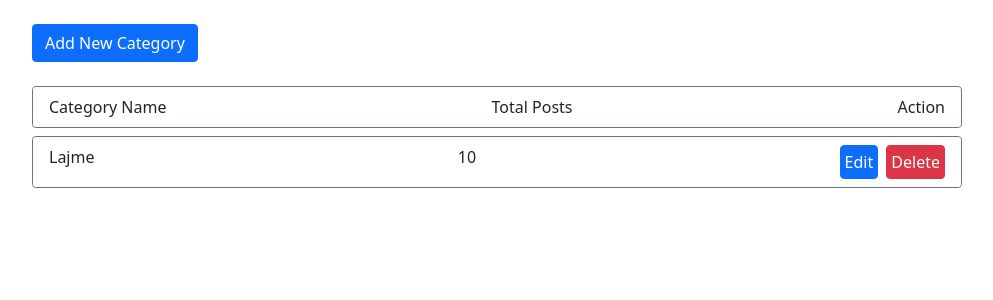
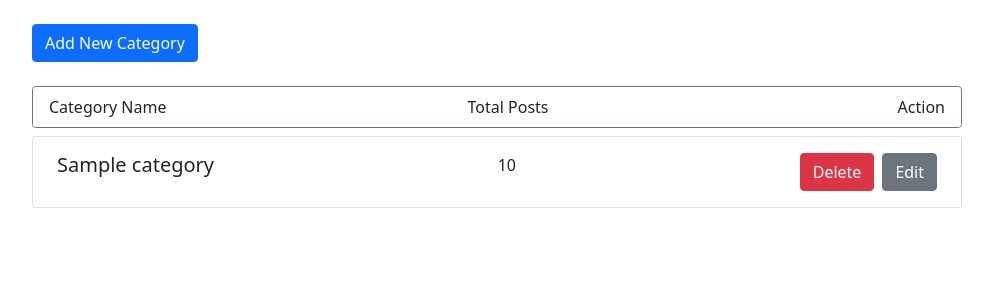
Before and after one commit to esekcacttus/basic-web-development-website-and-cms, a PHP site: page /cms/categories.php in a window 1280 px wide. Shown: the part 56-356 px from the top of the page, without its empty margins (50-1043 px from the left). Run offline with PHP 8.4, Linux system fonts and the light colour scheme; the visitor is signed in with stand-in values (Sample User, id 1); tables that the repository leaves empty hold one stand-in row (values such as "Sample post").

Commit message:
Category save completed, reload categories in UI

```diff
--- a/cms/categories.php
+++ b/cms/categories.php
@@ -16,6 +16,7 @@
     <meta name="viewport" content="width=device-width, initial-scale=1.0">
     <link href="https://cdn.jsdelivr.net/npm/bootstrap@5.0.0-beta1/dist/css/bootstrap.min.css" rel="stylesheet" integrity="sha384-giJF6kkoqNQ00vy+HMDP7azOuL0xtbfIcaT9wjKHr8RbDVddVHyTfAAsrekwKmP1" crossorigin="anonymous">
     <script src="https://cdn.jsdelivr.net/npm/bootstrap@5.0.0-beta1/dist/js/bootstrap.bundle.min.js" integrity="sha384-ygbV9kiqUc6oa4msXn9868pTtWMgiQaeYH7/t7LECLbyPA2x65Kgf80OJFdroafW" crossorigin="anonymous"></script>
+    <script src="https://cdnjs.cloudflare.com/ajax/libs/jquery/3.5.1/jquery.js" integrity="sha512-WNLxfP/8cVYL9sj8Jnp6et0BkubLP31jhTG9vhL/F5uEZmg5wEzKoXp1kJslzPQWwPT1eyMiSxlKCgzHLOTOTQ==" crossorigin="anonymous"></script>
     <title>Categories</title>
 </head>
 <body>
@@ -36,13 +37,13 @@
             <button type="button" class="btn-close" data-bs-dismiss="modal" aria-label="Close"></button>
       </div>
       <div class="modal-body">
-        <form class="add_task" id="add_task" name="add_category">
+        <form onkeyup="validateInputs();" class="add_task" id="add_task" name="add_category">
             <div class="mb-3">
                 <label for="exampleInputTitle" class="form-label">Category Name</label>
                 <input type="text" class="form-control " name="category"  id="category" aria-describedby="titleHelp">
                 <div id="category_message"></div>
             </div>
-            <button type="button" class="btn btn-primary" id="save_category">Save</button>
+            <button type="button" class="btn btn-primary" id="save_category" onclick="storeCategory();">Save</button>
         </form>
       </div>
     </div>
@@ -50,24 +51,18 @@
 </div>
     <br/>
 <div class="container">
-    <ul class=" border border-secondary col-10 list-group list-group-horizontal d-flex justify-content-between">
-    <li class="list-group-item border-0">Category Name</li>
-    <li class="list-group-item border-0 ">Total Posts</li>
-    <li class="list-group-item border-0 ">Action</li>
+    <ul class=" border border-secondary col-10 mb-2 list-group list-group-horizontal d-flex justify-content-between">
+        <li class="list-group-item border-0 ">Category Name</li>
+        <li class="list-group-item border-0 ">Total Posts</li>
+        <li class="list-group-item border-0 ms-5">Action</li>
     </ul>
-</div>
-<div class="container mt-2">
-    <ul class=" border border-secondary col-10 list-group list-group-horizontal d-flex justify-content-between">
-    <li class="list-group-item border-0 ">Lajme</li>
-    <li class="list-group-item border-0 ">10</li>
-    <li class="list-group-item border-0 ">
-        <button type="button" class="btn btn-primary p-1 " id="btnEdit">Edit</button>
-        <button type="button" class="btn btn-danger p-1 ms-1" id="btnDelete">Delete</button>
-    </li>
+
+    <ul class="list-group col-10 " id="categoryList">
 
     </ul>
 </div>
 
 </body>
 
+<script src="index.js"></script>
 </html>
--- /dev/null
+++ b/cms/category_api.php
@@ -0,0 +1,40 @@
+<?php
+    session_start();
+
+    require_once "util.php";
+    header('Content-Type: application/json');
+
+    if($_SERVER['REQUEST_METHOD'] !== 'GET'){
+        echo json_encode([
+            'success' => false,
+            'message' => 'GET Method HTTP required'
+        ]);
+
+    }
+
+    if (!isUserLoggedIn()) {
+        echo json_encode([
+            'success' => false,
+            'message' => 'User is not logged in'
+        ]);
+        die();
+    }
+
+    $userId = $_SESSION['id'];
+
+
+    $allCategories = getAllCategories();
+
+    // echo "<pre>";
+    // var_dump($allCategories);
+    // die();
+
+
+
+    echo json_encode([
+        'success' => true,
+        'message' => 'category list',
+        'data' => $allCategories
+
+    ]);
+?>
--- a/cms/index.js
+++ b/cms/index.js
@@ -112,8 +112,6 @@ function checkPassword(password) {
 
 
 //timeline javascript
-
-
 $("#logout").click(function(){
     const endPoint = "http://localhost/basic-web-development-website-and-cms/cms/signout.php";
     $.get(endPoint, function(response){
@@ -121,58 +119,38 @@ $("#logout").click(function(){
     });
 });
 
-// $(document).ready(function(){
-// loadUserTasks();
-// });
+$(document).ready(function(){
+    loadCategories();
+});
 
-// function loadUserTasks(){
-// const taskTemplate =
-//     '<ul class="list-group pt-2">'+
-//         '<li class="list-group-item" id="line_task_{{line_id_task}}">'+
-//             '<div class="d-flex bd-highlight">'+
-//                 '<div class="p-2 flex-grow-1 ">'+
-//                 '<h5 class="card-title">{{title}}</h5>'+
-//                 '<p class="card-text">{{description}}</p>'+
-//                 '<small class="card-text">Created on: {{created_at}}</small>'+ '&nbsp'+ '&nbsp'+
-//                 '<small class="card-text">Created by: {{created_by}}</small>'+
-//             '</div>'+
-//                 '<div class="p-2">'+
-//                     '<div class="btn-group">'+
-//                         '<select class="form-select mt-4 pl-3 pr-3" id="mySelect" onchange="updateTask({{id_task_update}},{{id_user_update}});" aria-label="Default select example">'+
-//                             '<option value="todo" {{to_do_selected}}>ToDo</option>'+
-//                             '<option value="inProgress" {{inProgress_selected}}>In Progress</option>'+
-//                             '<option value="done" {{done_selected}}>Done</option>'+
-//                         '</select>'+
-//                     '</div>'+
-//                 '</div>'+
-//             '<div class="p-2">'+
-//                 '<button type="button" class="btn btn-danger mt-4 delete" id="btndelete" onclick="deleteTask({{id_task}},{{id_user}})">Delete</button>'+
-//             '</div>'+
-//             '</div>'+
-//         '</li>'+
-//     '</ul>';
-// const endPoint = "http://localhost/task_managment_project_web/tasks_api.php";
+function loadCategories(){
+const categoryTemplate =
+        '<li class="list-group-item" id="id_line_{{id}}">'+
+            '<div class="d-flex bd-highlight">'+
+                '<div class="p-2 flex-grow-1">'+
+                '<h5 class="card-title">{{category_name}}</h5>'+
+            '</div>'+
+            '<div class="d-flex bd-highlight p-2 flex-grow-1 middle">'+
+                '<p class="card-title">10</p>'+
+            '</div>'+
+            '<div class="d-flex bd-highlight middle">'+
+                '<div class="p-2">'+
+                    '<button type="button" class="btn btn-danger delete" id="btndelete" onclick="deleteTask({{id}})">Delete</button>'+
+                    '<button type="button" class="btn btn-secondary ms-2 edit" id="btnedit" onclick="update({{id}})">Edit</button>'+
+                '</div>'+
+        '</li>';
+const endPoint = "http://localhost/basic-web-development-website-and-cms/cms/category_api.php";
 
-// $.get(endPoint, function(response){
-//     let userTasksTemplate = "";
-//     for(let i = 0; i < response.data.length; i++){
-//         const currentTask = response.data[i];
-//         userTasksTemplate += taskTemplate.replace("{{title}}", escapeHtml(currentTask.title))
-//                         .replace("{{description}}", escapeHtml(currentTask.description))
-//                         .replace("{{"+currentTask.status+"_selected}}", "selected")
-//                         .replace("{{created_at}}", currentTask.created_at)
-//                         .replace("{{created_by}}", currentTask.full_name)
-//                         .replace("{{id_task}}", currentTask.id_task)
-//                         .replace("{{id_task_update}}", currentTask.id_task)
-//                         .replace("{{line_id_task}}", currentTask.id_task)
-//                         .replace("{{id_user}}", currentTask.id_user)
-//                         .replace("{{id_user_update}}", currentTask.id_user);
-
-
-//     };
-//     $("#allTasks").html(userTasksTemplate);
-// });
-// }
+$.get(endPoint, function(response){
+    let category = "";
+    for(let i = 0; i < response.data.length; i++){
+        const currentCategory = response.data[i];
+        category += categoryTemplate.replace("{{category_name}}", escapeHtml(currentCategory.category_name))
+                        .replaceAll("{{id}}", currentCategory.id);
+    };
+    $("#categoryList").html(category);
+});
+}
 
 // function updateTask(idTask, idUser){
 //     var new_status = $("#mySelect").val();
@@ -217,85 +195,146 @@ $("#logout").click(function(){
 //     return false;
 // }
 // };
-// function storeTask(){
-// const title = $("#title").val();
-// const description = $("#description").val();
-// const status = $("#status").val();
-// const apiEndpoint = "http://localhost/task_managment_project_web/task_logic.php";
+function storeCategory(){
+const category_name = $("#category").val();
+const apiEndpoint = "http://localhost/basic-web-development-website-and-cms/cms/category_logic.php";
+    if(validateInputs() != true){
+        return false;
+    }
+
+    else{
+        $.post(apiEndpoint, {
+            'category_name': category_name
+
+        }).done(function(response){
+            if(response.success == false){
+                alert(response.message);
+            }else{
+                loadCategories();
+                $('#exampleModal').modal('hide');
+                $('#exampleModal').on('hidden.bs.modal', function () {
+                    $(this).find("input").val('').end();
+                });
+            }
+        });
+        return false;
+    }
+}
+
+function validateInputs(){
+    const category_name = $("#category").val().trim();
+    if(validateCategory(category_name) != true){
+        return false;
+    }
+    else{
+        return true;
+    }
+}
+
+function validateCategory(category_name){
+if(category_name.length < 5){
+    $("#category").css("border-color", "red");
+    $("#category_message").text("Category must be more than 4 charaters!!").css("color", "red").css("font-size", "12px");
+    return false;
+
+}else{
+    $("#category").css("border-color", "green");
+    $("#category_message").text("");
+    return true;
+}
+}
+
+function storePost(){
+    const title = $("#title").val();
+    const content = $("#content").val();
+    const image = $("#image").val();
+    const category = $("#category").val();
+
+    const apiEndpoint = "http://localhost/basic-web-development-website-and-cms/cms/post_logic.php";
+        if(validatePostInputs() != true){
+            return false;
+        }
+
+        else{
+            $.post(apiEndpoint, {
+                'category_name': category_name
+
+            }).done(function(response){
+                if(response.success == false){
+                    alert(response.message);
+                }else{
+                    loadCategories();
+                    $('#exampleModal').modal('hide');
+                    $('#exampleModal').on('hidden.bs.modal', function () {
+                        $(this).find("input").val('').end();
+                    });
+                }
+            });
+            return false;
+        }
+    }
+
+    function validatePostInputs(){
+        const title = $("#title").val();
+        const content = $("#content").val();
+        const image = $("#image").val();
 
 
-//     if(validateInputs() != true){
-//         return false;
-//     }
+    if(validateTitle(title) != true || validateContent(content) != true || validateImageLink(image) != true){
+        return false;
+    }
+    else{
+        return true;
+    }
+    }
 
-//     else{
-//         $.post(apiEndpoint, {
-//             'title': title,
-//             'description': description,
-//             'status': status
-//         }).done(function(response){
-//             if(response.success == false){
-//                 alert(response.message);
-//             }else{
-//                 loadUserTasks();
-//                 $('#exampleModal').modal('hide');
-//                 $('#exampleModal').on('hidden.bs.modal', function () {
-//                     $(this).find("input,textarea").val('').end();
-//                 });
-//             }
-//         });
-//         return false;
-//     }
-// }
+    function validateTitle(title){
+        if(title.length < 5){
+            $("#title").css("border-color", "red");
+            $("#title_message").text("Title must be more than 4 charaters!!").css("color", "red").css("font-size", "12px");
+            return false;
 
-// function validateInputs(){
-// const title = $("#title").val().trim();
-// const description = $("#description").val().trim();
-// const status = $("#status").val();
+        }else{
+            $("#title").css("border-color", "green");
+            $("#title_message").text("");
+            return true;
+        }
+        }
+    function validateContent(content){
+        if(content.length < 5){
+            $("#content").css("border-color", "red");
+            $("#content_message").text("Content must be more than 4 charaters!!").css("color", "red").css("font-size", "12px");
+            return false;
 
-// if(validateTitle(title) != true || validateDescription(description) != true){
-//     return false;
-// }
-// else{
-//     return true;
-// }
-// }
+        }else{
+            $("#content").css("border-color", "green");
+            $("#content_message").text("");
+            return true;
+         }
+    }
+    function validateImageLink(imgLink){
+        if(imgLink == "" ){
+            $("#image").css("border-color", "red");
+            $("#image_message").text("Image link required!!").css("color", "red").css("font-size", "12px");
+            return false;
 
-// function validateTitle(title){
-// if(title.length < 5){
-//     $("#title").css("border-color", "red");
-//     $("#title_message").text("Title must be more than 4 charaters!!").css("color", "red").css("font-size", "12px");
-//     return false;
+        }else{
+            $("#image").css("border-color", "green");
+            $("#image_message").text("");
+            return true;
+         }
+    }
 
-// }else{
-//     $("#title").css("border-color", "green");
-//     $("#title_message").text("");
-//     return true;
-// }
 
-// }
-
-// function validateDescription(description){
-// if(description.length < 7){
-//     $("#description").css("border-color", "red");
-//     $("#description_message").text("Description must be more than 6 characters!!").css("color", "red").css("font-size", "12px");
-//     return false;
-// }else{
-//     $("#description").css("border-color", "green");
-//     $("#description_message").text("");
-//     return true;
-// }
-// }
-
-// function escapeHtml(str) {
-// var map = {
-//     '&': '&amp;',
-//     '<': '&lt;',
-//     '>': '&gt;',
-//     '"': '&quot;',
-//     "'": '&#039;'
-// };
-// return str.replace(/[&<>"']/g, function(m) {
-//     return map[m];
-// });
-// }
+function escapeHtml(str) {
+var map = {
+    '&': '&amp;',
+    '<': '&lt;',
+    '>': '&gt;',
+    '"': '&quot;',
+    "'": '&#039;'
+};
+return str.replace(/[&<>"']/g, function(m) {
+    return map[m];
+});
+}
--- a/cms/util.php
+++ b/cms/util.php
@@ -68,15 +68,12 @@
         session_destroy();
     }
 
-    function addNewTask(array $task, $userId){
+    function addCategory(array $category){
         global $dbConnection;
-        $sqlQuery = "INSERT INTO `tasks` (`title`,`description`,`status`, `id_user`)
-        VALUES (:title, :description, :status, :userId); ";
+        $sqlQuery = "INSERT INTO `category` (`category_name`)
+        VALUES (:category_name); ";
         $statement = $dbConnection->prepare($sqlQuery);
-        $statement->bindParam(":title", $task['title']);
-        $statement->bindParam(":description", $task['description']);
-        $statement->bindParam(":status", $task['status']);
-        $statement->bindParam(":userId", $userId);
+        $statement->bindParam(":category_name", $category['category_name']);
 
         if($statement->execute()){
             return true;
@@ -92,6 +89,19 @@
         $statement = $dbConnection->prepare($sqlQuery);
         $statement->bindParam(":userId", $userId);
 
+        if($statement->execute()){
+            return $statement->fetchAll(PDO::FETCH_ASSOC);
+        }
+        else{
+            return [];
+        }
+
+    }
+
+    function getAllCategories() {
+        global $dbConnection;
+        $sqlQuery = "SELECT * FROM `category`";
+        $statement = $dbConnection->prepare($sqlQuery);
         if($statement->execute()){
             return $statement->fetchAll(PDO::FETCH_ASSOC);
         }
```
Also changed, not shown: cms/category_logic.php (added, +37 -0 lines), cms/post_logic.php (added, +37 -0 lines), cms/posts.php (+15 -4 lines).
